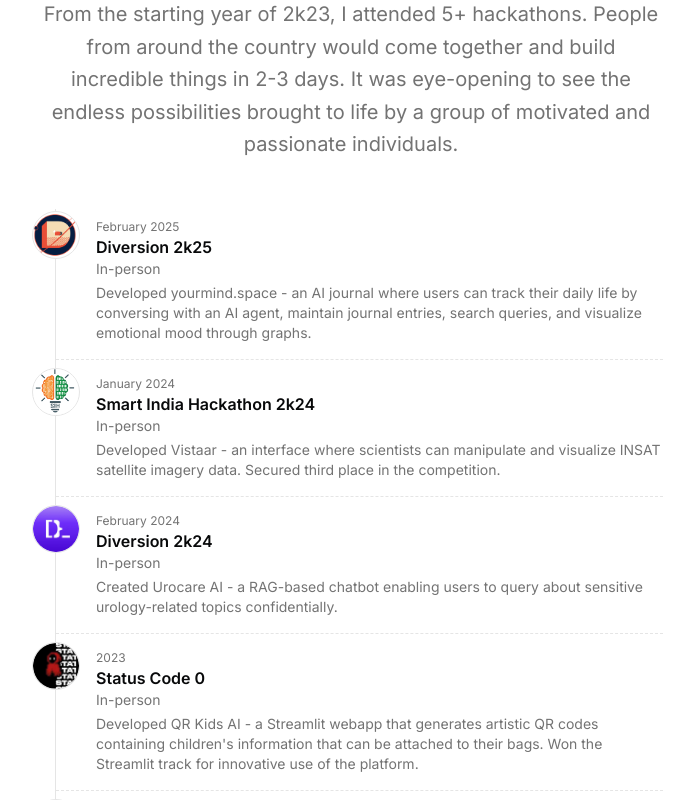
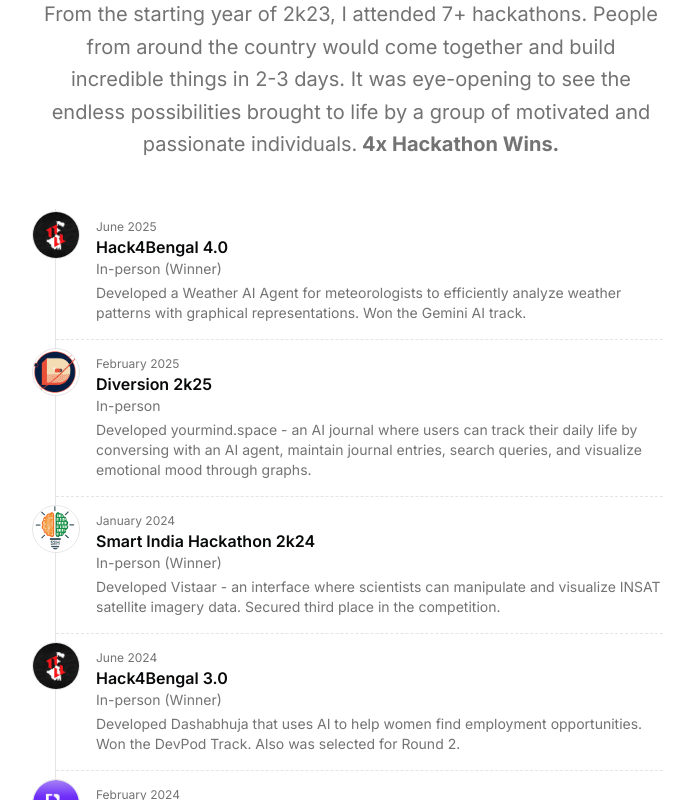
Before and after one commit to Souradip121/Portfolio, a Next.js app: page / in a window 1280 px wide. Shown: the part 4020-4820 px from the top of the page, without its empty margins (289-983 px from the left). Built offline with nearby package versions, Linux system fonts and the light colour scheme.

Commit message:
feat: add hackathon achievements and update resume details
Signed-off-by: souradip121 <souradip12b@gmail.com>

```diff
--- a/src/app/page.tsx
+++ b/src/app/page.tsx
@@ -262,7 +262,7 @@
                   the country would come together and build incredible things in
                   2-3 days. It was eye-opening to see the endless possibilities
                   brought to life by a group of motivated and passionate
-                  individuals.
+                  individuals.<b> 4x Hackathon Wins.</b>
                 </p>
               </div>
             </div>
--- a/src/data/resume.tsx
+++ b/src/data/resume.tsx
@@ -1,5 +1,6 @@
 import { Icons } from "@/components/icons";
 import { HomeIcon, NotebookIcon } from "lucide-react";
+import { title } from "process";
 
 export const DATA = {
   name: "Souradip Pal",
@@ -221,7 +222,7 @@
       end: "29 2025",
       description:
         "Mentoring participants in hackathons, providing guidance on project development, and sharing best practices for building successful applications.",
-    }
+    },
   ],
   education: [
     {
@@ -416,6 +417,14 @@
   ],
   hackathons: [
     {
+      title: "Hack4Bengal 4.0",
+      dates: "June 2025",
+      location: "In-person (Winner)",
+      image: "/h4b.jpeg",
+      description:
+        "Developed a Weather AI Agent for meteorologists to efficiently analyze weather patterns with graphical representations. Won the Gemini AI track.",
+    },
+    {
       title: "Diversion 2k25",
       dates: "February 2025",
       location: "In-person",
@@ -427,11 +436,20 @@
     {
       title: "Smart India Hackathon 2k24",
       dates: "January 2024",
-      location: "In-person",
+      location: "In-person (Winner)",
       description:
         "Developed Vistaar - an interface where scientists can manipulate and visualize INSAT satellite imagery data. Secured third place in the competition.",
       image: "/smartindiahackathon.webp",
       win: "3rd Place",
+      links: [],
+    },
+    {
+      title: "Hack4Bengal 3.0",
+      dates: "June 2024",
+      location: "In-person (Winner)",
+      description:
+        "Developed Dashabhuja that uses AI to help women find employment opportunities. Won the DevPod Track. Also was selected for Round 2.",
+      image: "/h4b.jpeg",
       links: [],
     },
     {
@@ -465,7 +483,7 @@
     {
       title: "KGEC HACKFEST",
       dates: "2023",
-      location: "Remote",
+      location: "Remote (Winner)",
       description:
         "Developed an OCR-based optical character recognition system. Secured third place in the competition.",
       image: "/kgechackfest.jpg",
```
Also changed, not shown: public/h4b.jpeg (added).
